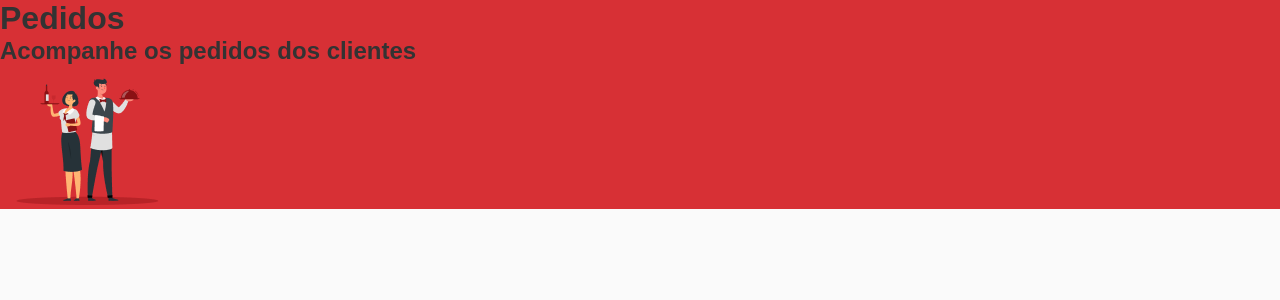
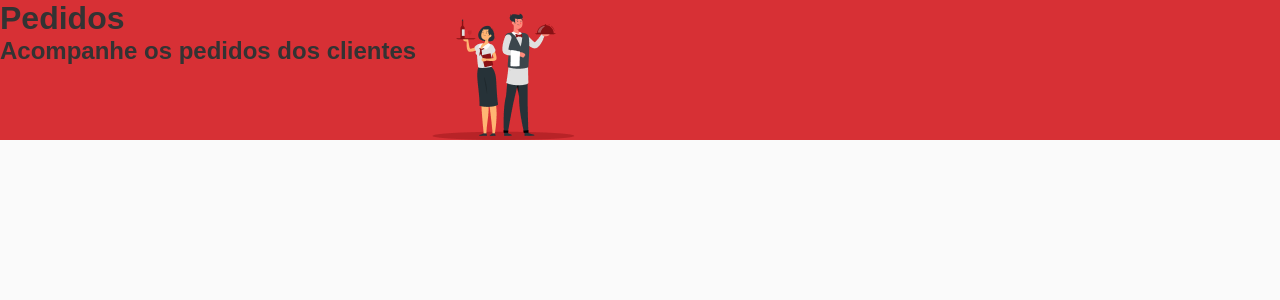
Before and after one commit to renanmdreis45/weaterapp, a React (Vite) app in the folder fe/: page / in a window 1280 px wide. Shown: the top 300 px of the page. Built offline with nearby package versions, Linux system fonts and the light colour scheme; a web font is replaced by a local one.

Commit message:
Container + Content styles

```diff
--- a/fe/src/App.tsx
+++ b/fe/src/App.tsx
@@ -1,6 +1,6 @@
 import { GlobalStyles } from "./styles/GlobalStyles";
 
-import { Header } from "./components/Header/Index";
+import { Header } from "./components/Header/index";
 
 export function App() {
   return (
--- a/fe/src/components/Header/index.tsx
+++ b/fe/src/components/Header/index.tsx
@@ -1,16 +1,18 @@
 import styled from 'styled-components';
-import {Container} from './Styles';
+import {Container, Content} from './Styles';
 import logo from '../../assets/images/logo.png';
 
 export function Header() {
   return (
     <Container>
-      <div className="page-details">
-        <h1>Pedidos</h1>
-        <h2>Acompanhe os pedidos dos clientes</h2>
-      </div>
+      <Content>
+        <div className="page-details">
+          <h1>Pedidos</h1>
+          <h2>Acompanhe os pedidos dos clientes</h2>
+        </div>
 
-      <img src={logo} alt="WAITERAPP" />
+        <img src={logo} alt="WAITERAPP" />
+      </Content>
     </Container>
   );
 }
--- a/fe/src/components/Header/styles.ts
+++ b/fe/src/components/Header/styles.ts
@@ -2,4 +2,11 @@ import styled from "styled-components";
 
 export const Container = styled.header `
   background: #D73035;
+  display: flex;
 `;
+
+export const Content = styled.div`
+  width: 100%;
+  max-width: 1216px;
+  display: flex;
+`;
```
